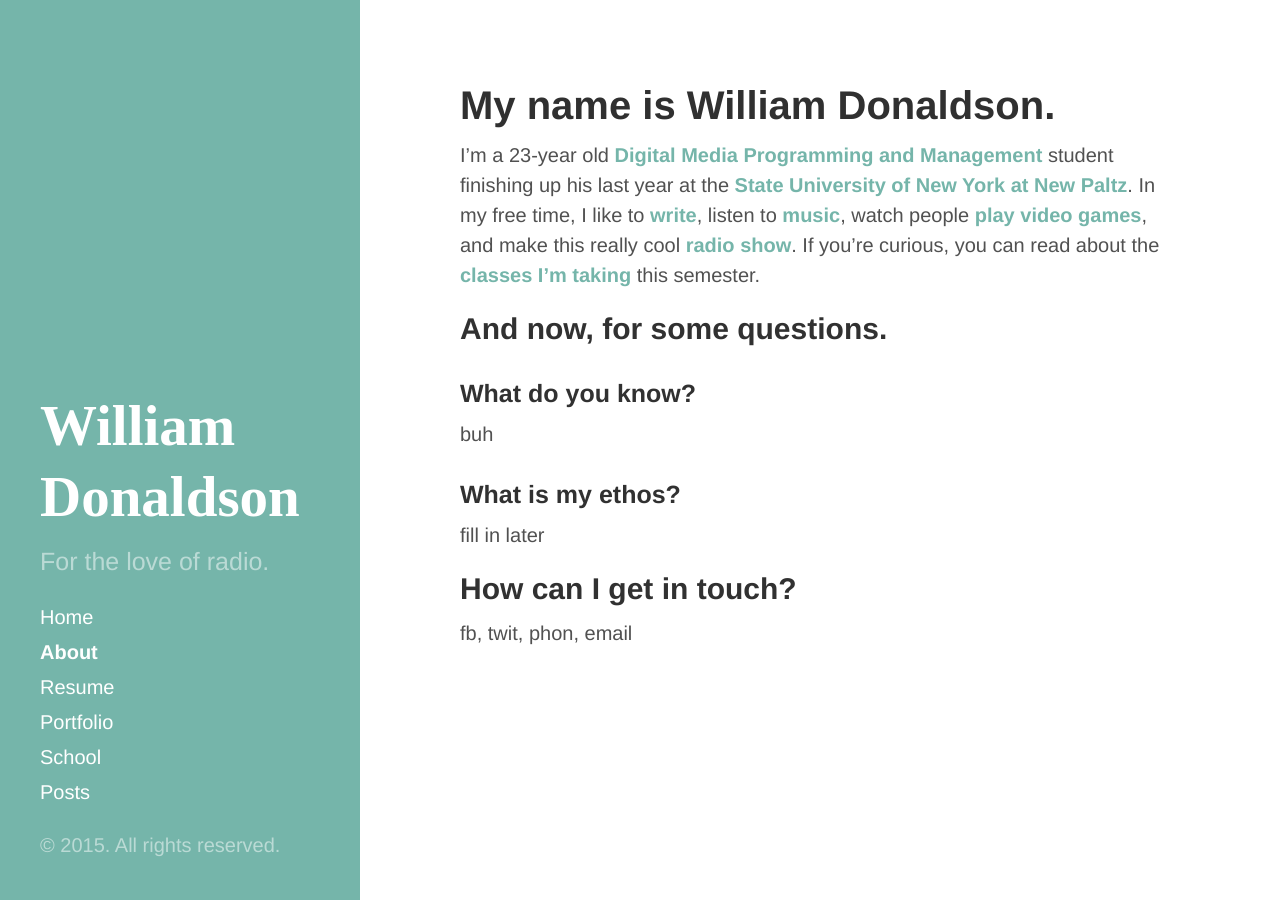
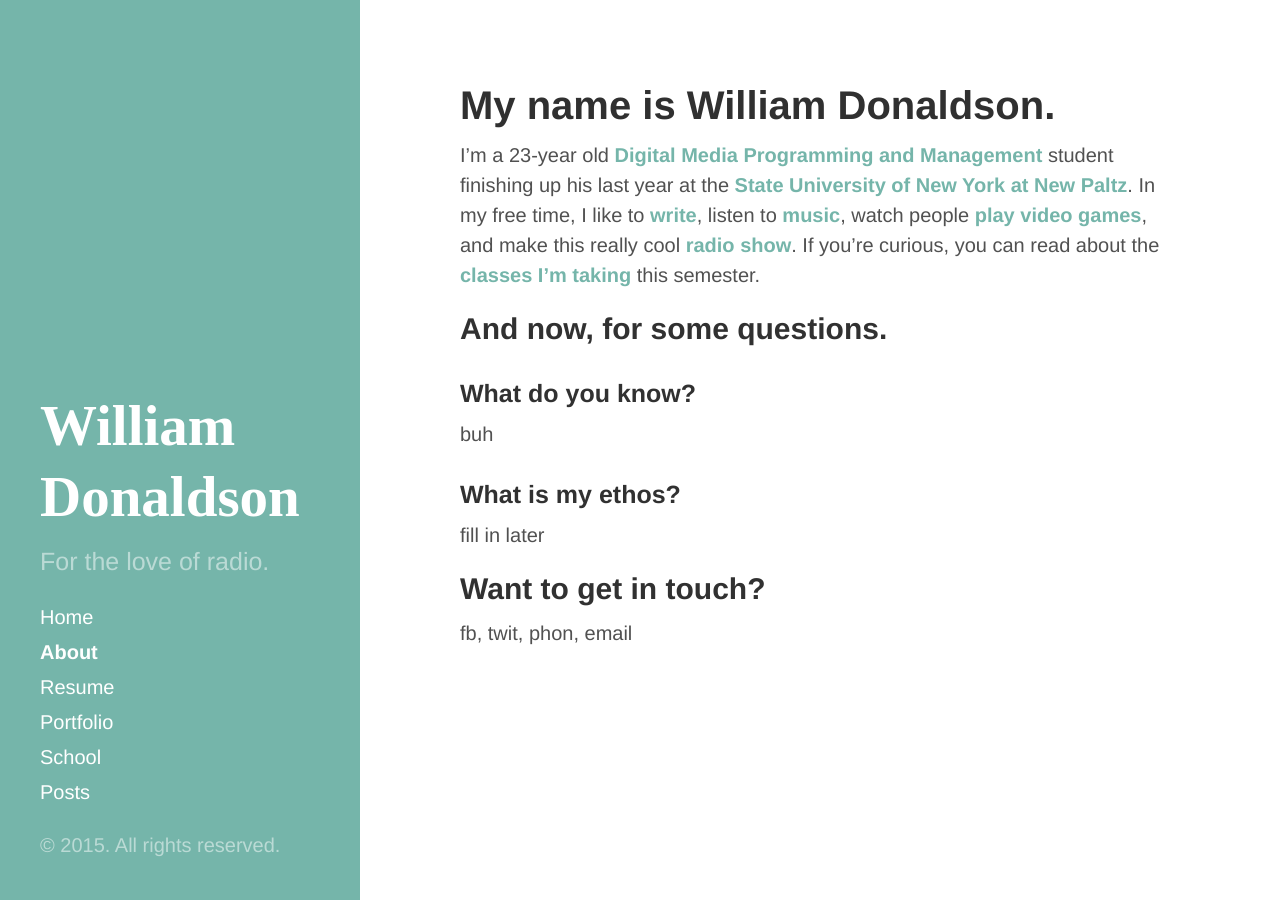
Before and after one commit to crownsedge/wildonaldson.me, a Jekyll site: the page built from about.md, in a window 1280 px wide. Built offline with Jekyll 4.4.1, drawn with Linux system fonts in a browser that asks for light colours; Markdown is read by kramdown in place of the engine named in the settings; comment, search, counter and statistics services are not loaded.

Commit message:
Wording update

```diff
--- a/about.md
+++ b/about.md
@@ -15,5 +15,5 @@ buh
 ### What is my ethos?
 fill in later
 
-## How can I get in touch?
+## Want to get in touch?
 fb, twit, phon, email
```
